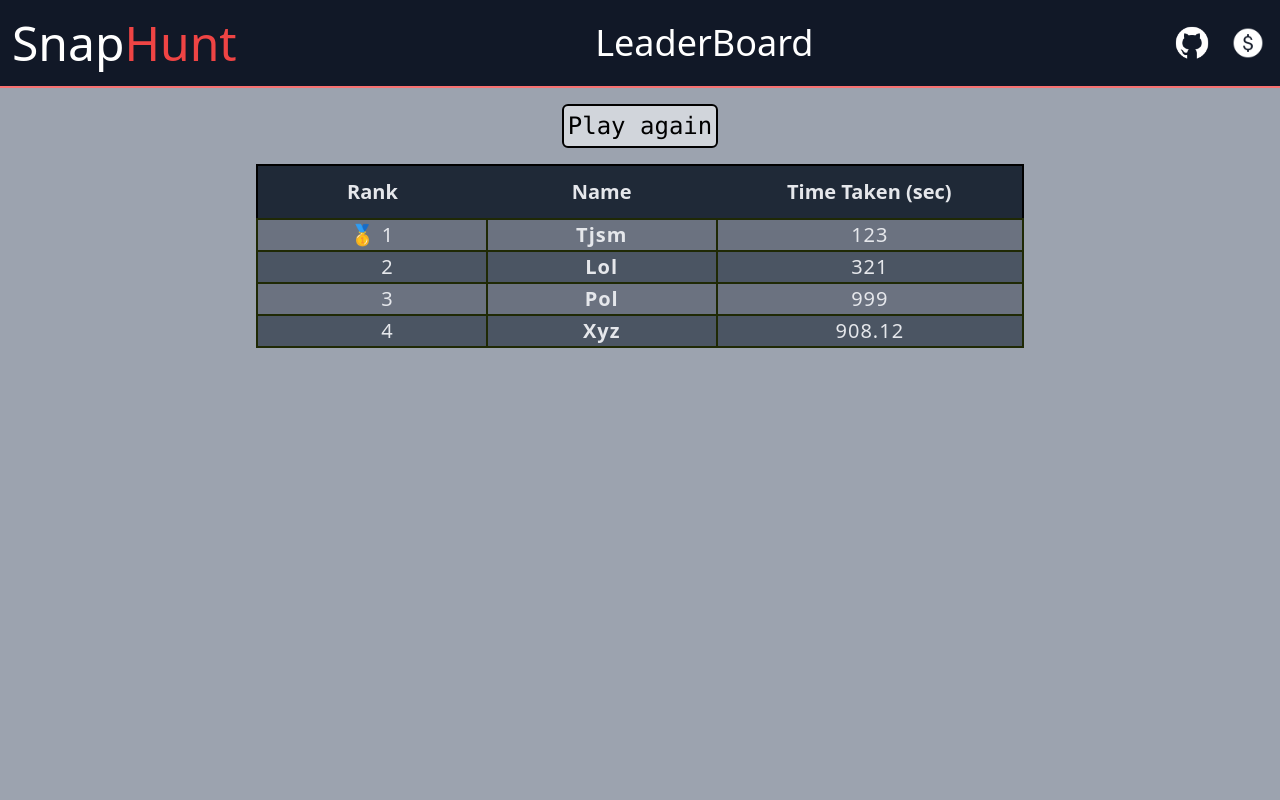
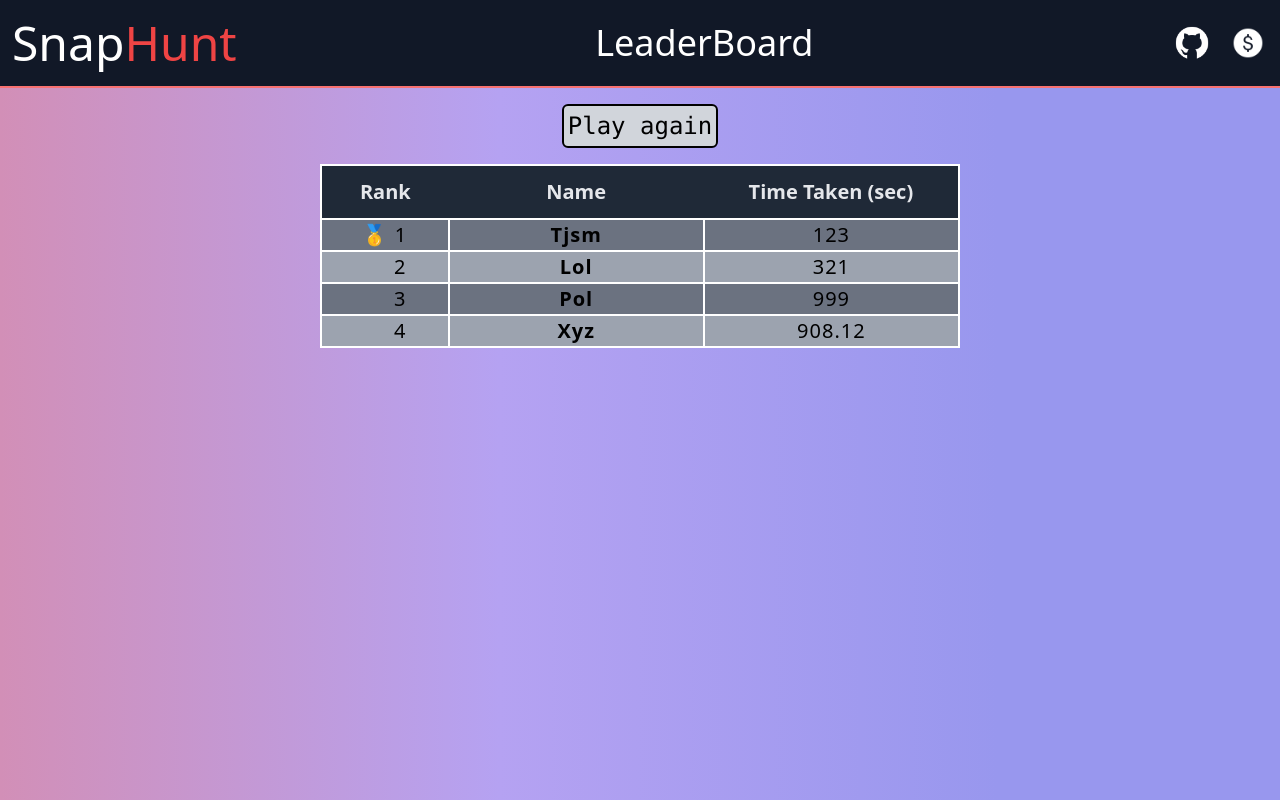
Before and after one commit to Tribhuwan-Joshi/Snap-Hunt, a React (Create React App) app: page / in a window 1280 px wide. Built offline with nearby package versions, Linux system fonts and the light colour scheme.

Commit message:
style leaderboard table

```diff
--- a/src/components/LeaderBoard/LeaderBoard.tsx
+++ b/src/components/LeaderBoard/LeaderBoard.tsx
@@ -1,12 +1,19 @@
 import Main from "./Main";
 import Header from "./Header";
+import styled from "styled-components";
 
+const Wrapper  = styled.div `
+background: rgb(210,143,183);
+background: linear-gradient(90deg, rgba(210,143,183,1) 0%, rgba(181,162,242,1) 39%, rgba(152,151,238,1) 78%);
+height:100%;
+overflow : auto;
+`
 
 function LeaderBoard(){
-    return <div className="h-full  overflow-auto">
+    return <Wrapper>
     <Header/>
     <Main/>
-    </div>
+    </Wrapper>
 }
 
 
--- a/src/components/LeaderBoard/Main.tsx
+++ b/src/components/LeaderBoard/Main.tsx
@@ -10,19 +10,20 @@ justify-content : center;
 const  Table = styled.table`
 
 table-layout : auto;
-border : 2px solid black;
+border : 2px solid white;
 border-collapse : collapse;
-width:60%;
+width:50%;
 background-color: rgb(107 114 128);
 text-align : center;
-color:rgb(229 231 235)
+color:rgb(229 231 235);
+border-radius:10px;
 
 `
 
 const TableData = styled.td`
 padding : p-1;
 letter-spacing:1px;
-border:2px solid rgb(31, 41, 5);
+border:2px solid white;
 &.name {
     font-weight : 600;
 }
@@ -39,10 +40,10 @@ function TableContainer(){
 <Table>
     <thead className="bg-gray-800 text-base md:text-xl  ">
         <tr>
-            <th className="whitespace-nowrap w-[30%] p-1 md:p-2 lg:p-3">
+            <th className="whitespace-nowrap w-[20%] p-1 md:p-2 lg:p-3">
                 Rank
             </th>
-            <th className="whitespace-nowrap w-[30%] p-1 md:p-2 lg:p-3">
+            <th className="whitespace-nowrap w-[40%] p-1 md:p-2 lg:p-3">
                 Name
             </th>
             <th className="whitespace-nowrap w-[40%] p-1 md:p-2 lg:p-3">
@@ -50,9 +51,9 @@ function TableContainer(){
             </th>
         </tr>
     </thead>
-    <tbody className="text-base  lg:text-xl md:text-lg">
+    <tbody className="text-base text-black lg:text-xl md:text-lg">
         {
-        fakeData.map((data,rank) => <tr className="border  text-center even:bg-gray-600" key={data.name+rank}><TableData>{rank+1===1?"🥇 ":'\u00A0 \u00A0 \u00A0'}{(rank+1)}</TableData> <TableData className="font-semibold">{data.name.slice(0,1).toUpperCase().concat(data.name.slice(1))}</TableData> <TableData>{data.tt}</TableData> </tr>)}
+        fakeData.map((data,rank) => <tr className="border  text-center even:bg-gray-400" key={data.name+rank}><TableData>{rank+1===1?"🥇 ":'\u00A0 \u00A0 \u00A0'}{(rank+1)}</TableData> <TableData className="font-semibold">{data.name.slice(0,1).toUpperCase().concat(data.name.slice(1))}</TableData> <TableData>{data.tt}</TableData> </tr>)}
     </tbody>
     </Table>
    </TableWrapper>
```
